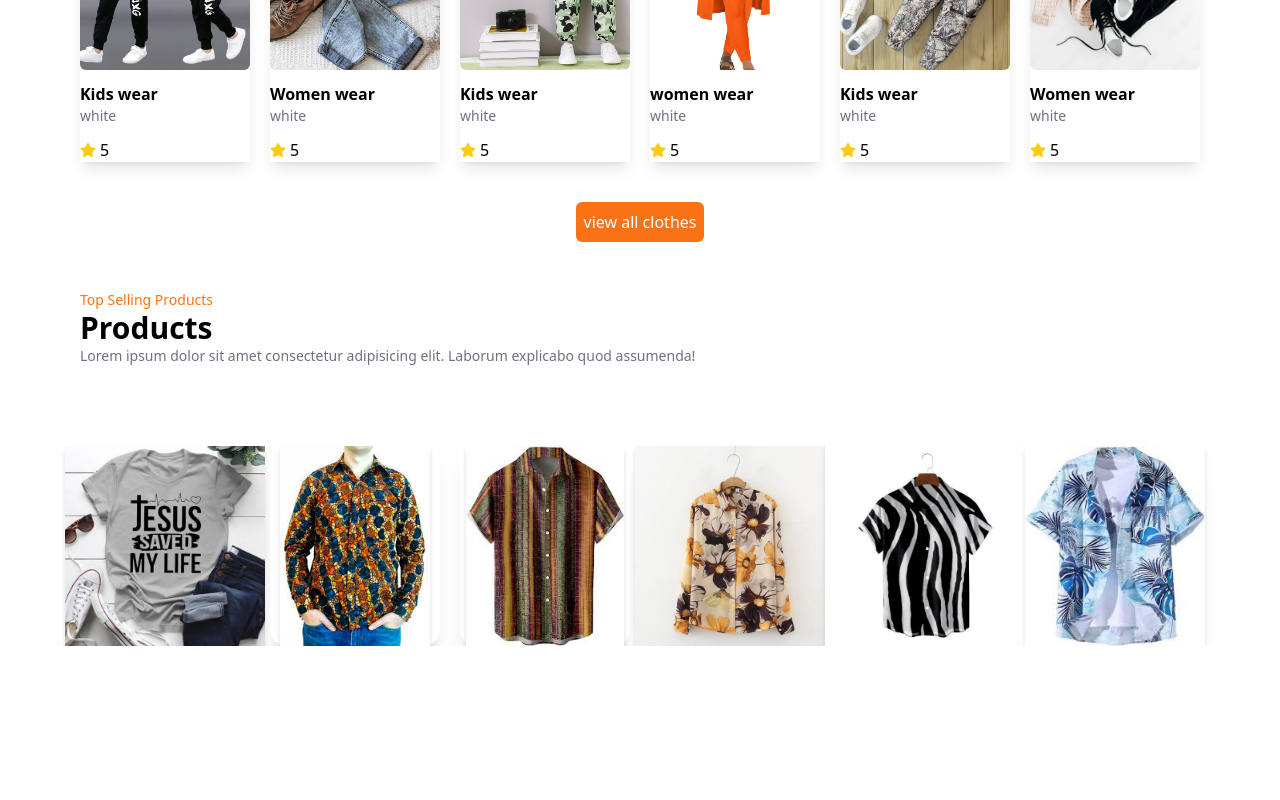
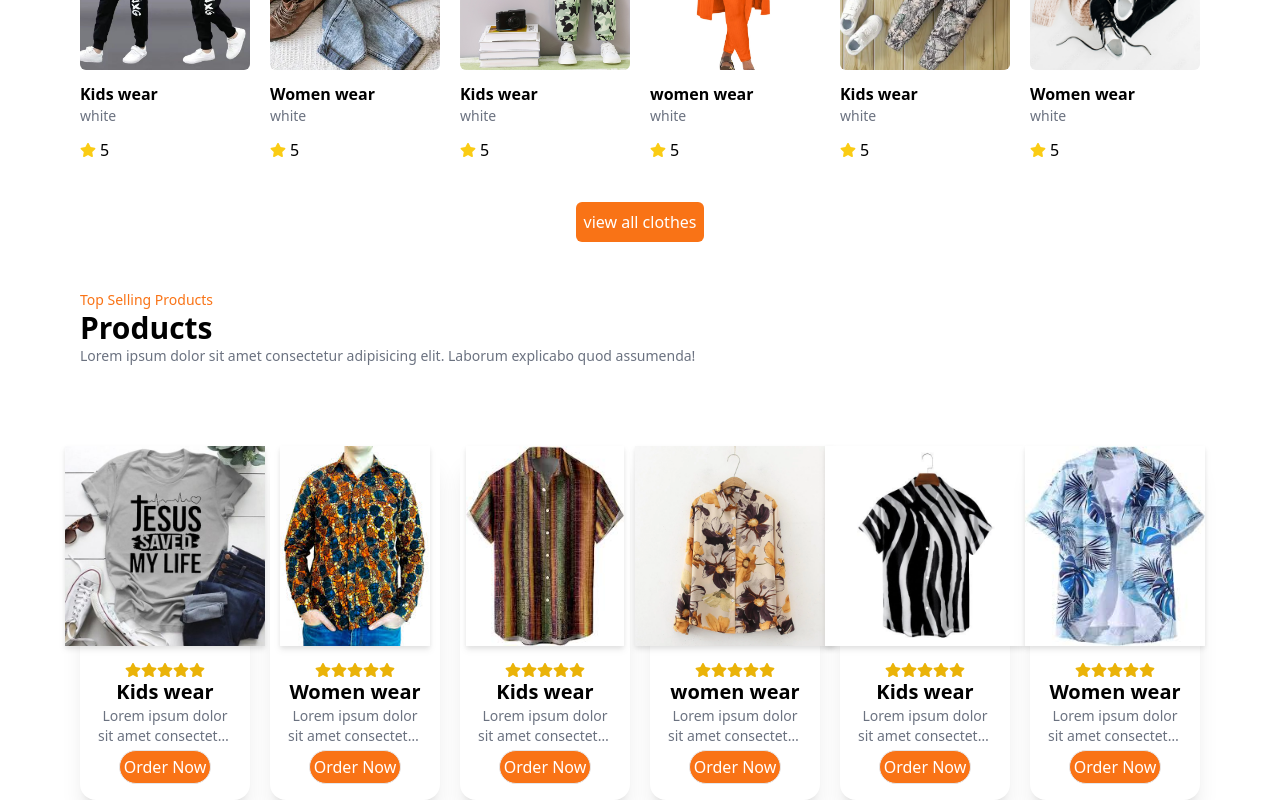
Before and after one commit to Tracy-miranja/ecommerce-website, a React (Vite) app: page / in a window 1280 px wide. Shown: the part 1026-1826 px from the top of the page. Before the commit the page ends 1672 px from the top, so only its background shows below. Built offline with nearby package versions, Linux system fonts and the light colour scheme.

Commit message:
Add order section

```diff
--- a/src/components/Products/Products.jsx
+++ b/src/components/Products/Products.jsx
@@ -102,7 +102,7 @@ const Products = () => {
                 data-aos="fade-up"
                 data-aos-delay={data.aosDelay}
                 key={data.id}
-                className="space-y-3 shadow-lg"
+                className="space-y-3 "
               >
                 <>
                   <img
--- a/src/components/TopProducts/TopProducts.jsx
+++ b/src/components/TopProducts/TopProducts.jsx
@@ -90,14 +90,32 @@ const TopProducts = () => {
         {/* body section */}
         <div className="grid lg:grid-cols-6 md:grid-cols-5 sm:grid-cols-1 gap-5 ">
           {ProductData.map((data) => (
-            <div key={data.id}>
+            <div data-aos="zoom-in" key={data.id}>
               <div className="dark:bg-gray-500 group rounded-2xl hover:bg-black/80 hover:text-white duration-300 group max-w-[300px] max-h-[500px] bg-white  shadow-xl">
                 <div className="flex h-[200px] justify-center">
                   <img
                     src={data.img}
                     alt="images"
-                    className="max-w-[200px] block max-auto h-[200px] transform hover:translate-y-20 group-hover:scale-105 duration-300 drop-shadow-md"
+                    className="max-w-[200px] block max-auto h-[200px] transform hover:translate-y-5 group-hover:scale-105 duration-300 drop-shadow-md"
                   />
+                </div>
+                {/* details section */}
+                <div className="p-4 text-center">
+                  {/* star rating */}
+                  <div className="w-full flex text-center justify-center">
+                    <FaStar className="text-yellow-500" />
+                    <FaStar className="text-yellow-500" />
+                    <FaStar className="text-yellow-500" />
+                    <FaStar className="text-yellow-500" />
+                    <FaStar className="text-yellow-500" />
+                  </div>
+                  <h1 className="text-xl font-bold">{data.title}</h1>
+                  <p className="text-gray-500 group-hover:text-white duration-300 text-sm line-clamp-2">
+                    {data.description}
+                  </p>
+                  <button className="bg-orange-500 hover:scale-105 text-white rounded-full group-hover:bg-inherit group-hover:text-white p-1 mt-1 border group-hover:border-white">
+                    Order Now
+                  </button>
                 </div>
               </div>
             </div>
```
